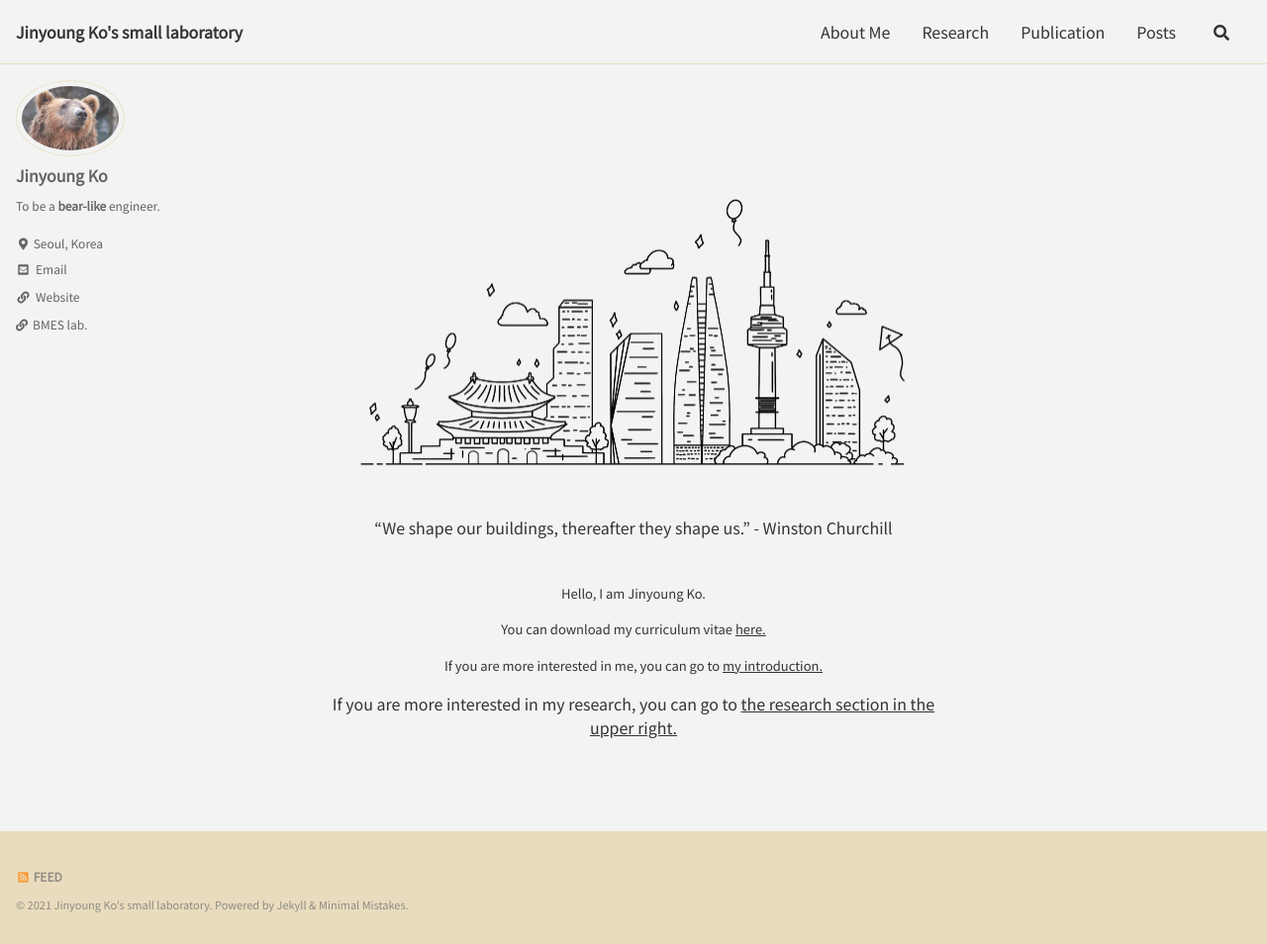
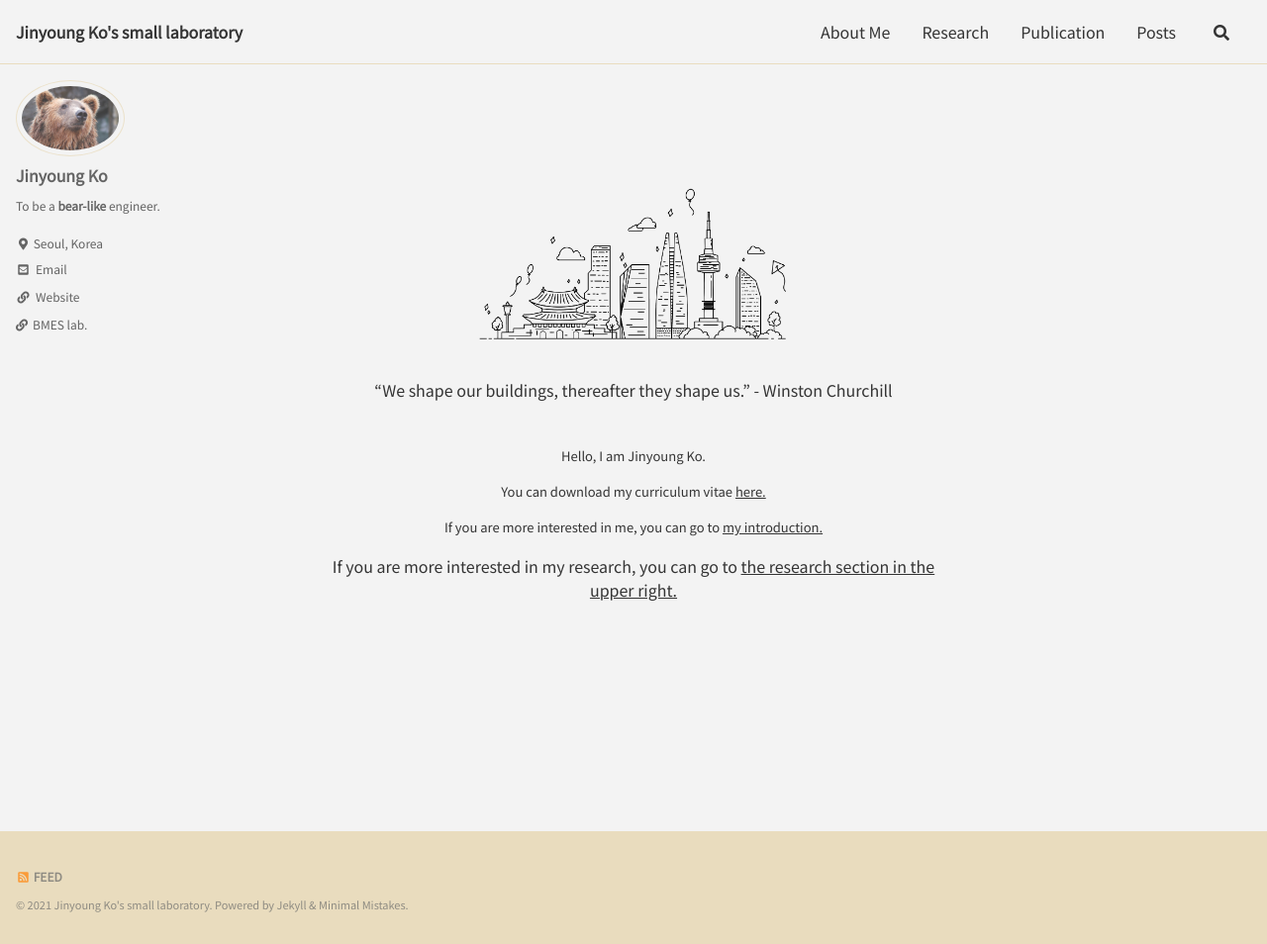
Before and after one commit to jinyoungko96/jinyoungko96.github.io, a Jekyll site: the page built from index.html, in a window 1280 px wide and 954 px high. Shown: the whole window at 99% size. Built offline with Jekyll 4.4.1, drawn with Linux system fonts in a browser that asks for light colours; cached includes are drawn as plain includes; the list of posts is cut into pages by our own code.

Commit message:
seoul update

```diff
--- a/index.html
+++ b/index.html
@@ -7,7 +7,7 @@ author_profile: true
 <img
 src="..\assets\images\seoul.png"
 align="center"
-style="display: block; margin: 0 auto; width:575px; height:320px;" ></br>
+style="display: block; margin: 0 auto;  max-width: 50%; height: auto;" ></br>
 <font size=3><p style="text-align:center;">“We shape our buildings, thereafter they shape us.” - Winston Churchill</p></font>
 
 </br>
```
